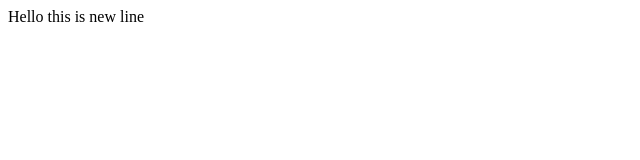
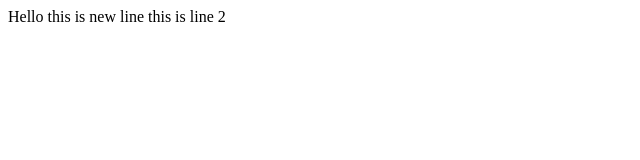
Before and after one commit to amoeeze15-hash/practice, a plain HTML site: page index.html in a window 1280 px wide. Shown: the whole page, without its empty margins (0-640 px from the left). Drawn offline with Linux system fonts and the light colour scheme.

Commit message:
New commit

```diff
--- a/index.html
+++ b/index.html
@@ -8,5 +8,6 @@
 <body>
     Hello
     this is new line
+    this is line 2
 </body>
 </html>
```
